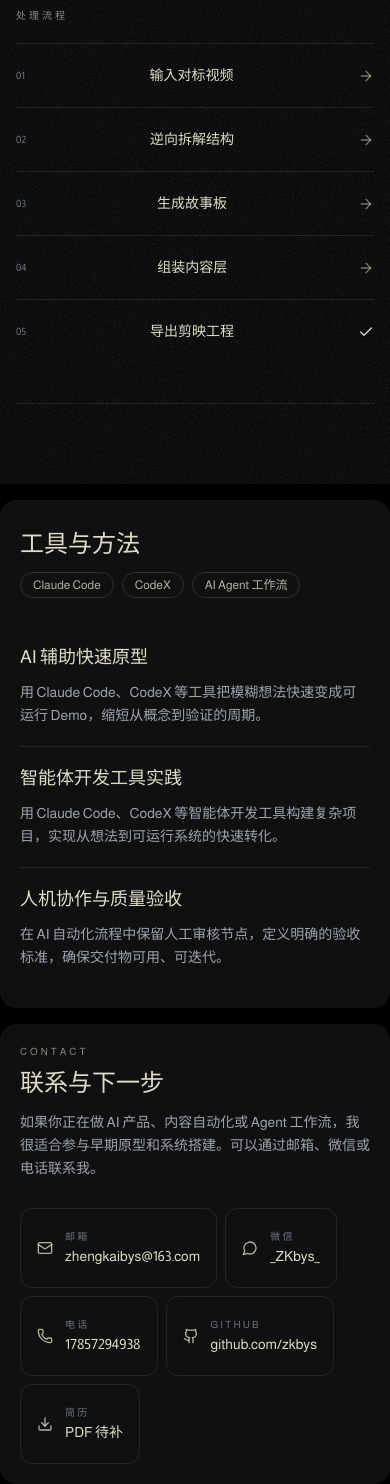
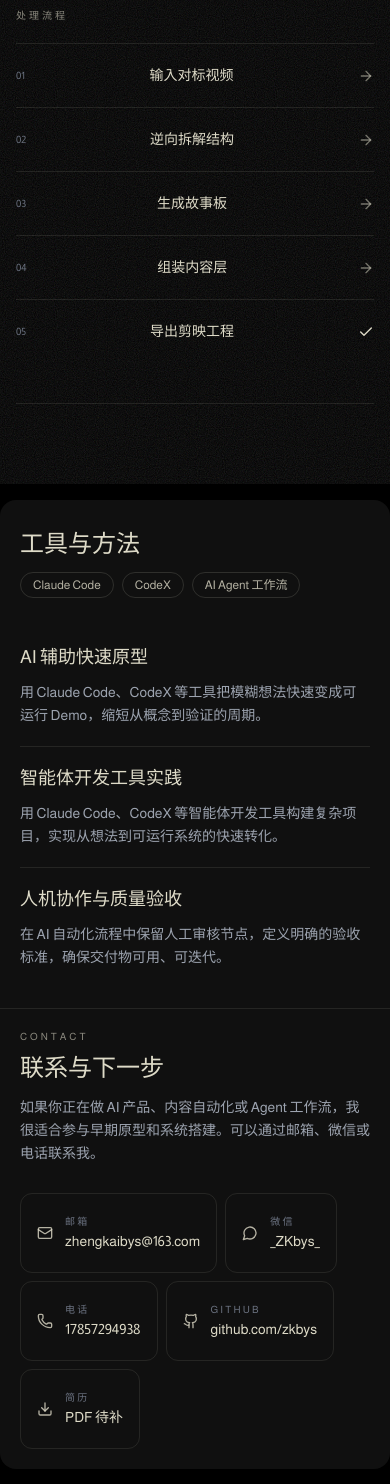
Before and after one commit to zkbys/PW, a React (Vite) app: page / in a window 390 px wide. Shown: the part 7438-8922 px from the top of the page. Built offline with nearby package versions, Linux system fonts and the light colour scheme.

Commit message:
feat: merge Timeline and Contact into single card with divider line
- Remove individual rounded-2xl bg-[#101010] from Timeline and Contact

- Wrap both in shared rounded-2xl bg-[#101010] container

- Add border-t divider between Timeline and Contact

```diff
--- a/src/App.tsx
+++ b/src/App.tsx
@@ -1138,7 +1138,7 @@ function Timeline({ locale, mode }: { locale: Locale; mode: DemoMode }) {
   const activeCopy = copy[mode][locale];
 
   return (
-    <div id="timeline" className="mt-4 rounded-2xl bg-[#101010] p-5 sm:p-6 md:p-8">
+    <div id="timeline" className="p-5 sm:p-6 md:p-8">
       <div className="grid gap-7 lg:grid-cols-[0.9fr_1.6fr] lg:items-end">
         <div>
           {activeCopy.timelineTitle ? (
@@ -1362,7 +1362,7 @@ function ContactPanel({ locale, mode }: { locale: Locale; mode: DemoMode }) {
   const activeCopy = copy[mode][locale];
 
   return (
-    <div id="contact" className="mt-4 rounded-2xl bg-[#101010] p-5 sm:p-6 md:p-8">
+    <div id="contact" className="border-t border-primary/10 p-5 sm:p-6 md:p-8">
       <div className="grid gap-7 lg:grid-cols-[0.9fr_1.6fr] lg:items-end">
         <div>
           <p className="text-[10px] uppercase tracking-[0.3em] text-primary/60">contact</p>
@@ -1486,8 +1486,10 @@ export default function App() {
       <Hero locale={locale} mode={mode} setLocale={setLocale} />
       <About locale={locale} mode={mode} />
       <Features locale={locale} mode={mode} />
-      <Timeline locale={locale} mode={mode} />
-      <ContactPanel locale={locale} mode={mode} />
+      <div className="mt-4 rounded-2xl bg-[#101010]">
+        <Timeline locale={locale} mode={mode} />
+        <ContactPanel locale={locale} mode={mode} />
+      </div>
       <BackToTop />
     </main>
   );
```
